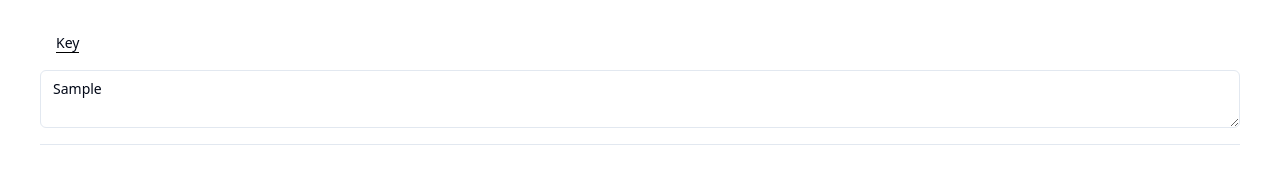
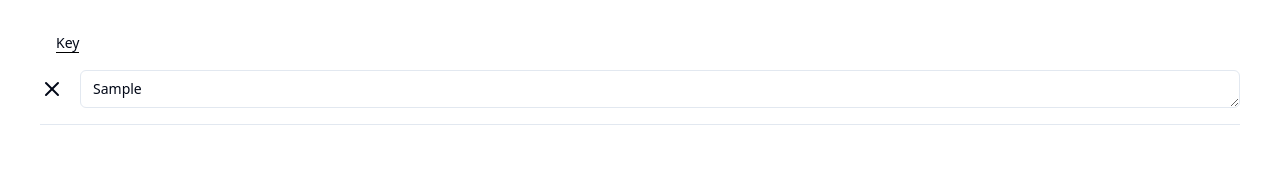
Before and after one commit to Hauglid/localizer-helper, a Next.js app: page / in a window 1280 px wide. Both pictures are taken after typing "Sample" into the empty fields and a click on the button "Add". Shown: the part 236-420 px from the top of the page. Built offline with nearby package versions, Linux system fonts and the light colour scheme.

Commit message:
Add X button to remove keys in HomePage component

```diff
--- a/src/app/page.tsx
+++ b/src/app/page.tsx
@@ -6,8 +6,8 @@ import { Input } from "@/components/ui/input";
 import { Label } from "@/components/ui/label";
 import { Textarea } from "@/components/ui/textarea";
 import { cn, readFiles, sortStrings, unFlattenJson } from "@/lib/utils";
-import { Download, Upload } from "lucide-react";
-import { useState, type ChangeEvent, type FormEvent } from "react";
+import { Download, Upload, X } from "lucide-react";
+import { useState, type ChangeEvent } from "react";
 
 export default function HomePage() {
   const [keys, setKeys] = useState<Set<string>>(new Set());
@@ -108,12 +108,22 @@ export default function HomePage() {
             ))}
           </div>
           {[...keys].map((key) => (
-            <div key={key} className="flex flex-row gap-4 border-b  pb-4">
+            <div
+              key={key}
+              className="flex flex-row items-center gap-4 border-b  pb-4"
+            >
+              <X
+                className="cursor-pointer"
+                onClick={() => {
+                  const newKeys = new Set(keys);
+                  newKeys.delete(key);
+                  setKeys(newKeys);
+                }}
+              />
               <Textarea
                 className="min-h-0 flex-1"
-                rows={2}
+                rows={1}
                 id={key}
-                readOnly
                 value={key}
               />
 
--- a/src/components/form/form-submit-button.tsx
+++ b/src/components/form/form-submit-button.tsx
@@ -1,7 +1,7 @@
 "use client";
 
 import { Button } from "@/components/ui/button";
-import { Shell } from "lucide-react";
+import { Loader } from "lucide-react";
 import { useFormContext } from "react-hook-form";
 
 export function FormSubmitButton({
@@ -16,8 +16,8 @@ export function FormSubmitButton({
 
   if (isLoading) {
     return (
-      <div className="flex flex-col items-center justify-end p-4 px-8">
-        <Shell className={"animate-spin"} />
+      <div className="flex flex-col items-center justify-center p-4 px-8">
+        <Loader className={"animate-spin"} />
       </div>
     );
   } else {
```
Also changed, not shown: src/components/add-key-form.tsx (+3 -5 lines).
